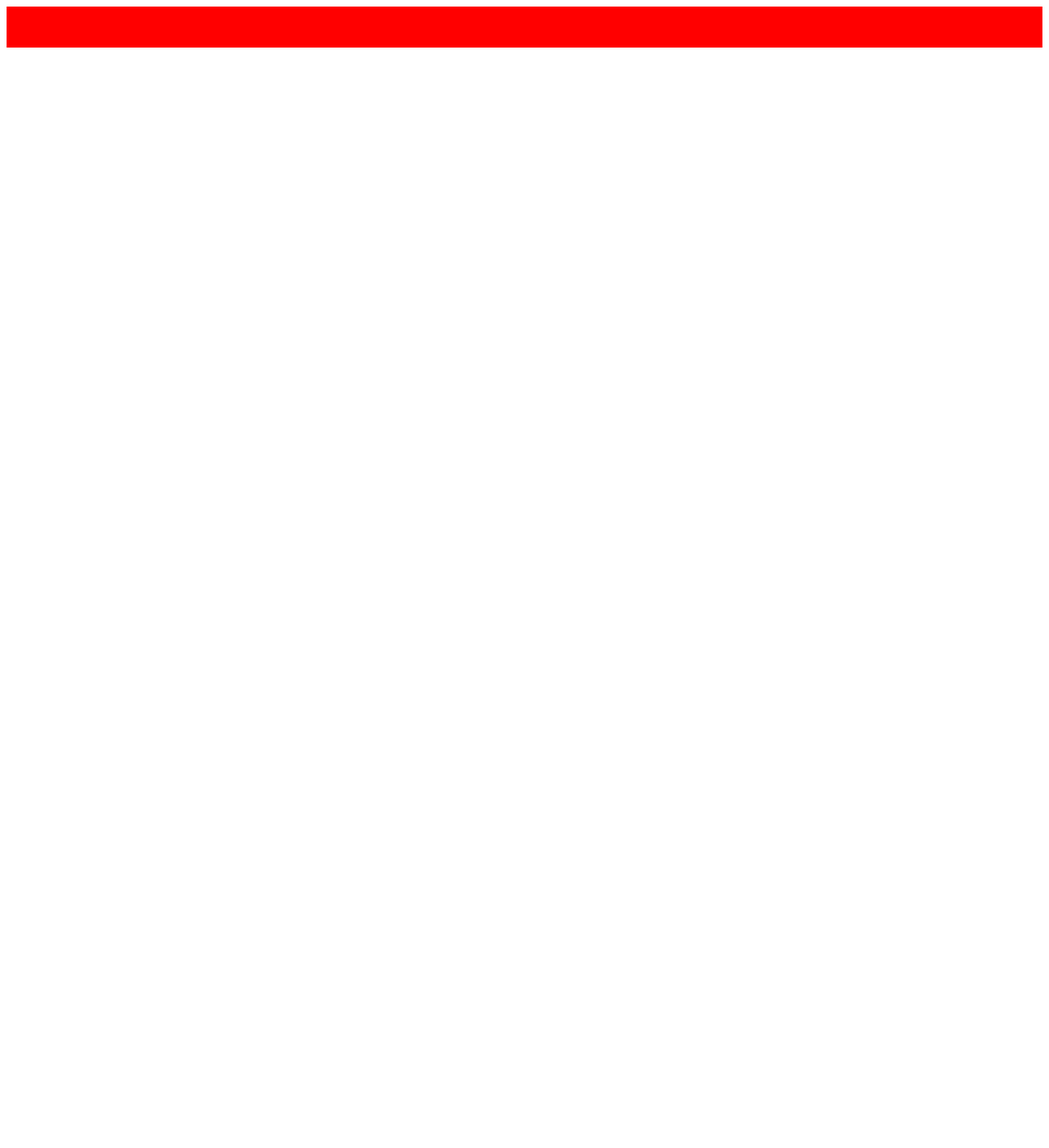
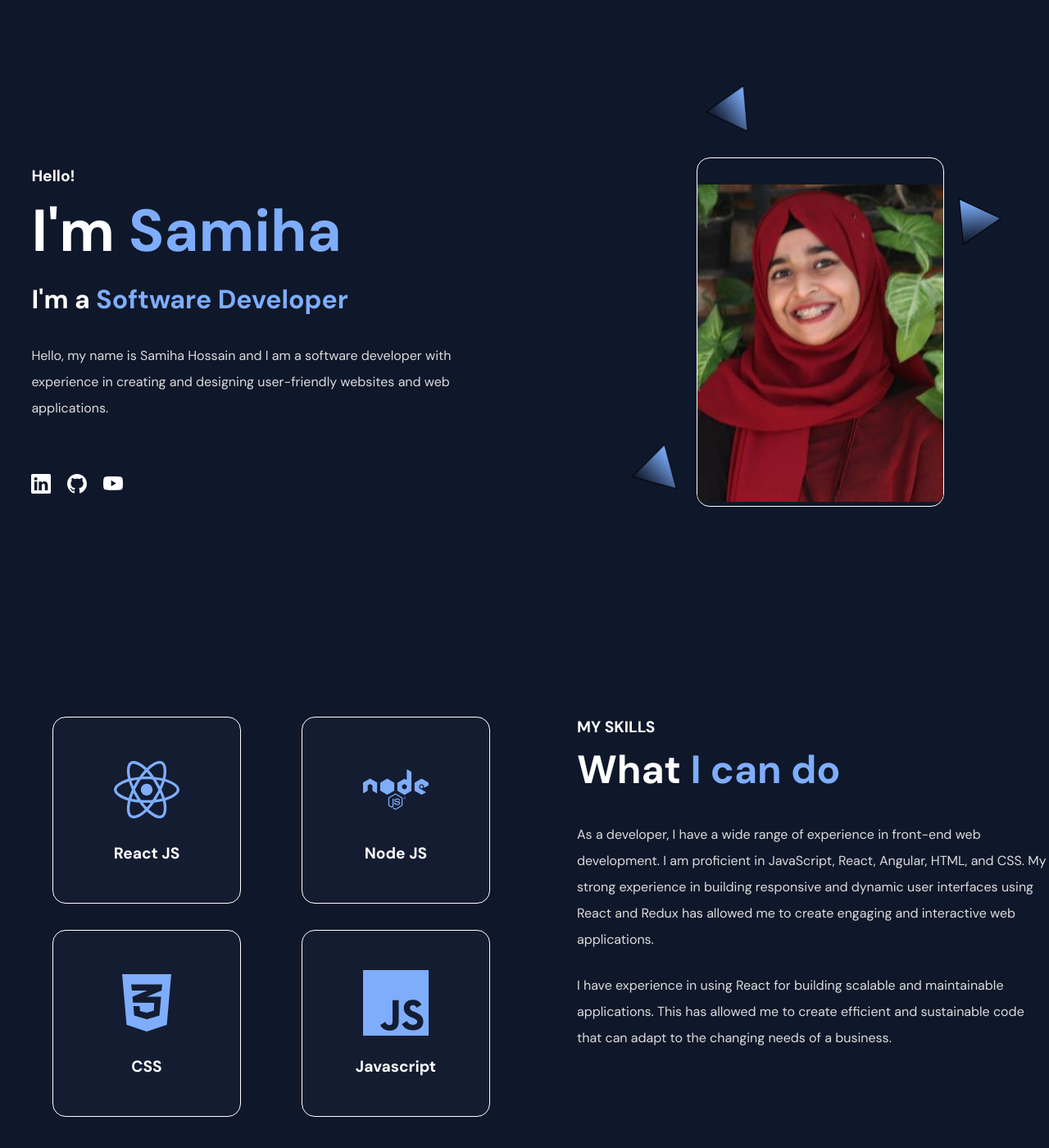
Before and after one commit to Samiha-Hossain19/Portfolio, a React (Create React App) app: page / in a window 1280 px wide. Shown: the top 1400 px of the page at 82% size. Before the commit the page ends 800 px from the top, so only its background shows below. Built offline with nearby package versions, Linux system fonts and the light colour scheme.

Commit message:
skills added

```diff
--- a/src/App.js
+++ b/src/App.js
@@ -1,14 +1,22 @@
 import React from "react";
 import { ThemeProvider } from "styled-components";
 import { theme } from "./Utilities/Theme";
-import { MainBody } from "./Styles/Global.styled.js";
+import { MainBody, Container } from "./Styles/Global.styled.js";
 
-const App = () => {
+//Components
+import Showcase from "./Components/Showcase";
+import MySkills from "./Components/MySkills";
+function App() {
   return (
     <ThemeProvider theme={theme}>
-      <MainBody />
+      <MainBody>
+        <Container>
+          <Showcase />
+          <MySkills />
+        </Container>
+      </MainBody>
     </ThemeProvider>
   );
-};
+}
 
 export default App;
--- /dev/null
+++ b/src/Components/MySkills.js
@@ -0,0 +1,79 @@
+import React from "react";
+import { motion } from "framer-motion";
+import { Skills } from "../Utilities/Data";
+import { fadeInLeftVariant, fadeInRightVariant } from "../Utilities/Variants";
+import {
+  FlexContainer,
+  Heading,
+  PaddingContainer,
+  IconContainer,
+  ParaText,
+  BlueText,
+} from "../Styles/Global.styled";
+import { SkillsCardContainer, SkillsCard } from "../Styles/MySkills.styled";
+
+const MySkills = () => {
+  return (
+    <PaddingContainer
+      top="10%"
+      bottom="10%"
+      responsiveLeft="1rem"
+      responsiveRight="1rem"
+    >
+      <FlexContainer
+        responsiveDirection="column-reverse"
+        responsiveFlex
+        fullWidthChild
+      >
+        <SkillsCardContainer
+          as={motion.div}
+          variants={fadeInLeftVariant}
+          initial="hidden"
+          whileInView="visible"
+        >
+          {Skills.map((skill) => (
+            <SkillsCard key={skill.id}>
+              <IconContainer size="5rem" color="blue">
+                {skill.icon}
+              </IconContainer>
+
+              <Heading as="h4" size="h4">
+                {skill.tech}
+              </Heading>
+            </SkillsCard>
+          ))}
+        </SkillsCardContainer>
+
+        <motion.div
+          variants={fadeInRightVariant}
+          initial="hidden"
+          whileInView="visible"
+        >
+          <Heading as="h4" size="h4">
+            MY SKILLS
+          </Heading>
+          <Heading as="h2" size="h2" top="0.5rem">
+            What <BlueText>I can do</BlueText>
+          </Heading>
+
+          <ParaText top="2rem" bottom="1.5rem">
+            As a developer, I have a wide range of experience in front-end web
+            development. I am proficient in JavaScript, React, Angular, HTML,
+            and CSS. My strong experience in building responsive and dynamic
+            user interfaces using React and Redux has allowed me to create
+            engaging and interactive web applications.
+          </ParaText>
+
+          <ParaText>
+            I have experience in using React for building scalable and
+            maintainable applications. This has allowed me to create efficient
+            and sustainable code that can adapt to the changing needs of a
+            business.
+          </ParaText>
+        </motion.div>
+      </FlexContainer>
+    </PaddingContainer>
+  );
+};
+
+export default MySkills;
--- /dev/null
+++ b/src/Components/Showcase.js
@@ -0,0 +1,99 @@
+import React from "react";
+import {
+  PaddingContainer,
+  FlexContainer,
+  Heading,
+  ParaText,
+  BlueText,
+  IconContainer,
+  Particle,
+} from "../Styles/Global.styled";
+import { BsGithub, BsLinkedin, BsYoutube } from "react-icons/bs";
+import {
+  ShowcaseImageCard,
+  ShowcaseParticleContainer,
+} from "../Styles/Showcase.styled";
+import { motion } from "framer-motion";
+import { fadeInLeftVariant, fadeInRightVariant } from "../Utilities/Variants";
+import BackgroundImg from "../assets/particle.png";
+import ShowcaseImg from "../assets/samiha.JPG";
+
+const Showcase = () => {
+  return (
+    <PaddingContainer id="home" left="3%" right="10%" top="15%" bottom="10%">
+      <FlexContainer align="center" fullWidthChild>
+        <motion.div
+          variants={fadeInLeftVariant}
+          initial="hidden"
+          whileInView="visible"
+        >
+          {/* --left content-- */}
+          <Heading as="h4" size="h4">
+            Hello!
+          </Heading>
+          <Heading as="h1" size="h1" top="0.5rem" bottom="1rem">
+            I'm <BlueText>Samiha</BlueText>
+          </Heading>
+
+          <Heading as="h3" size="h3">
+            I'm a <BlueText>Software Developer</BlueText>
+          </Heading>
+
+          <ParaText as="p" top="2rem" bottom="4rem">
+            Hello, my name is Samiha Hossain and I am a software developer with
+            experience in creating and designing user-friendly websites and web
+            applications.
+          </ParaText>
+          {/* icons */}
+          <FlexContainer gap="20px" responsiveFlex>
+            <IconContainer color="white" size="1.5rem">
+              <BsLinkedin />
+            </IconContainer>
+
+            <IconContainer color="white" size="1.5rem">
+              <BsGithub />
+            </IconContainer>
+
+            <IconContainer color="white" size="1.5rem">
+              <BsYoutube />
+            </IconContainer>
+          </FlexContainer>
+        </motion.div>
+        {/* --right content-- */}
+        <FlexContainer justify="flex-end">
+          <ShowcaseParticleContainer
+            as={motion.div}
+            variants={fadeInRightVariant}
+            initial="hidden"
+            whileInView="visible"
+          >
+            <ShowcaseImageCard background={BackgroundImg}>
+              <img src={ShowcaseImg} alt="showcase" />
+            </ShowcaseImageCard>
+
+            <Particle
+              src={BackgroundImg}
+              initialTop="-80px"
+              initialLeft="20px"
+              rotate="60deg"
+            />
+            <Particle
+              src={BackgroundImg}
+              initialTop="50px"
+              initialRight="-70px"
+              rotate="0deg"
+            />
+            <Particle
+              src={BackgroundImg}
+              initialBottom="10px"
+              initialLeft="-70px"
+              rotate="50deg"
+            />
+          </ShowcaseParticleContainer>
+        </FlexContainer>
+      </FlexContainer>
+    </PaddingContainer>
+  );
+};
+
+export default Showcase;
--- a/src/Styles/Global.styled.js
+++ b/src/Styles/Global.styled.js
@@ -1,7 +1,76 @@
 import styled from "styled-components";
 
 export const MainBody = styled.div`
-  background-color: red;
-  height: 50px;
-  width: 100%;
+  background-color: ${({ theme }) => theme.colors.primary};
 `;
+export const Container = styled.div`
+  max-width: 1280px;
+  margin: auto;
+`;
+export const PaddingContainer = styled.div`
+  padding-top: ${({ top }) => top};
+  padding-bottom: ${({ bottom }) => bottom};
+  padding-left: ${({ left }) => left};
+  padding-right: ${({ right }) => right};
+`;
+
+export const FlexContainer = styled.div`
+  display: flex;
+  justify-content: ${(props) => props.justify};
+  align-items: ${(props) => props.align || ""};
+  gap: ${({ gap }) => gap};
+  flex-direction: ${({ rowReverse }) => (rowReverse ? "row-reverse" : "row")};
+
+  & > div {
+    flex: ${({ fullWidthChild }) => fullWidthChild && 1};
+  }
+`;
+export const Heading = styled(PaddingContainer)`
+  color: ${({ theme }) => theme.colors.white};
+  text-align: ${({ align }) => align};
+  font-size: ${({ size }) => {
+    switch (size) {
+      case "h1":
+        return "4.5rem";
+
+      case "h2":
+        return "3rem";
+      case "h3":
+        return "2rem";
+
+      case "h4":
+        return "1.2rem";
+      default:
+        return;
+    }
+  }};
+`;
+export const BlueText = styled.span`
+  color: ${({ theme }) => theme.colors.secondary};
+`;
+export const ParaText = styled(PaddingContainer)`
+  color: ${({ theme }) => theme.colors.para_text_color};
+  line-height: 2rem;
+`;
+export const IconContainer = styled.div`
+  cursor: pointer;
+  color: ${({ color, theme }) => {
+    switch (color) {
+      case "white":
+        return theme.colors.white;
+      case "blue":
+        return theme.colors.secondary;
+      default:
+        return;
+    }
+  }};
+  font-size: ${({ size }) => size};
+`;
+export const Particle = styled.img`
+  position: absolute;
+  top: ${({ initialTop }) => initialTop};
+  left: ${({ initialLeft }) => initialLeft};
+  right: ${({ initialRight }) => initialRight};
+  bottom: ${({ initialBottom }) => initialBottom};
+  transform: rotate(${({ rotate }) => rotate});
+`;
--- /dev/null
+++ b/src/Styles/MySkills.styled.js
@@ -0,0 +1,27 @@
+import styled from "styled-components";
+
+export const SkillsCardContainer = styled.div`
+  display: grid;
+  grid-template-columns: auto auto;
+  grid-gap: 2rem;
+  padding: 0 5%;
+  @media ${({ theme }) => theme.breakpoints.mobile} {
+    display: block;
+    padding: 0;
+  }
+`;
+
+export const SkillsCard = styled.div`
+  width: 230px;
+  border: 1px solid #fff;
+  padding: 3rem 0;
+  border-radius: 1rem;
+  display: flex;
+  flex-direction: column;
+  align-items: center;
+  background-color: ${({ theme }) => theme.colors.primary_light};
+  @media ${({ theme }) => theme.breakpoints.mobile} {
+    width: 100%;
+    margin-top: 2rem;
+  }
+`;
--- /dev/null
+++ b/src/Styles/Showcase.styled.js
@@ -0,0 +1,27 @@
+import styled from "styled-components";
+
+export const ShowcaseImageCard = styled.div`
+  border: 1px solid white;
+  width: max-content;
+  padding-top: 2rem;
+  border-radius: 1rem;
+  position: relative;
+  overflow: hidden;
+`;
+
+export const ShowcaseParticleContainer = styled.div`
+  position: relative;
+  @media ${({ theme }) => theme.breakpoints.mobile} {
+    display: none;
+  }
+`;
+
+export const IconContainer = styled.div`
+  font-size: 1.5rem;
+  color: #fff;
+  transition: all 0.2s ease;
+  cursor: pointer;
+  &:hover {
+    color: ${({ theme }) => theme.colors.secondary};
+  }
+`;
--- /dev/null
+++ b/src/Utilities/Data.js
@@ -0,0 +1,25 @@
+import { FaReact, FaNode, FaCss3Alt } from "react-icons/fa";
+import { SiJavascript } from "react-icons/si";
+
+export const Skills = [
+  {
+    id: 0,
+    tech: "React JS",
+    icon: <FaReact />,
+  },
+  {
+    id: 1,
+    tech: "Node JS",
+    icon: <FaNode />,
+  },
+  {
+    id: 2,
+    tech: "CSS",
+    icon: <FaCss3Alt />,
+  },
+  {
+    id: 3,
+    tech: "Javascript",
+    icon: <SiJavascript />,
+  },
+];
--- /dev/null
+++ b/src/Utilities/Variants.js
@@ -0,0 +1,59 @@
+export const fadeInLeftVariant = {
+  hidden: {
+    x: -50,
+    opacity: 0,
+  },
+  visible: {
+    x: 0,
+    opacity: 1,
+    transition: {
+      type: "tween",
+      duration: 1,
+    },
+  },
+};
+
+export const fadeInRightVariant = {
+  hidden: {
+    x: 50,
+    opacity: 0,
+  },
+  visible: {
+    x: 0,
+    opacity: 1,
+    transition: {
+      type: "tween",
+      duration: 1,
+    },
+  },
+};
+
+export const fadeInTopVariant = {
+  hidden: {
+    y: -50,
+    opacity: 0,
+  },
+  visible: {
+    y: 0,
+    opacity: 1,
+    transition: {
+      type: "tween",
+      duration: 1,
+    },
+  },
+};
+
+export const fadeInBottomVariant = {
+  hidden: {
+    y: 50,
+    opacity: 0,
+  },
+  visible: {
+    y: 0,
+    opacity: 1,
+    transition: {
+      type: "tween",
+      duration: 1,
+    },
+  },
+};
--- a/src/index.js
+++ b/src/index.js
@@ -1,6 +1,7 @@
 import React from "react";
 import ReactDOM from "react-dom/client";
 import App from "./App";
+import "./index.css";
 
 const root = ReactDOM.createRoot(document.getElementById("root"));
 root.render(
```
Also changed, not shown: src/assets/samiha.JPG (added).
